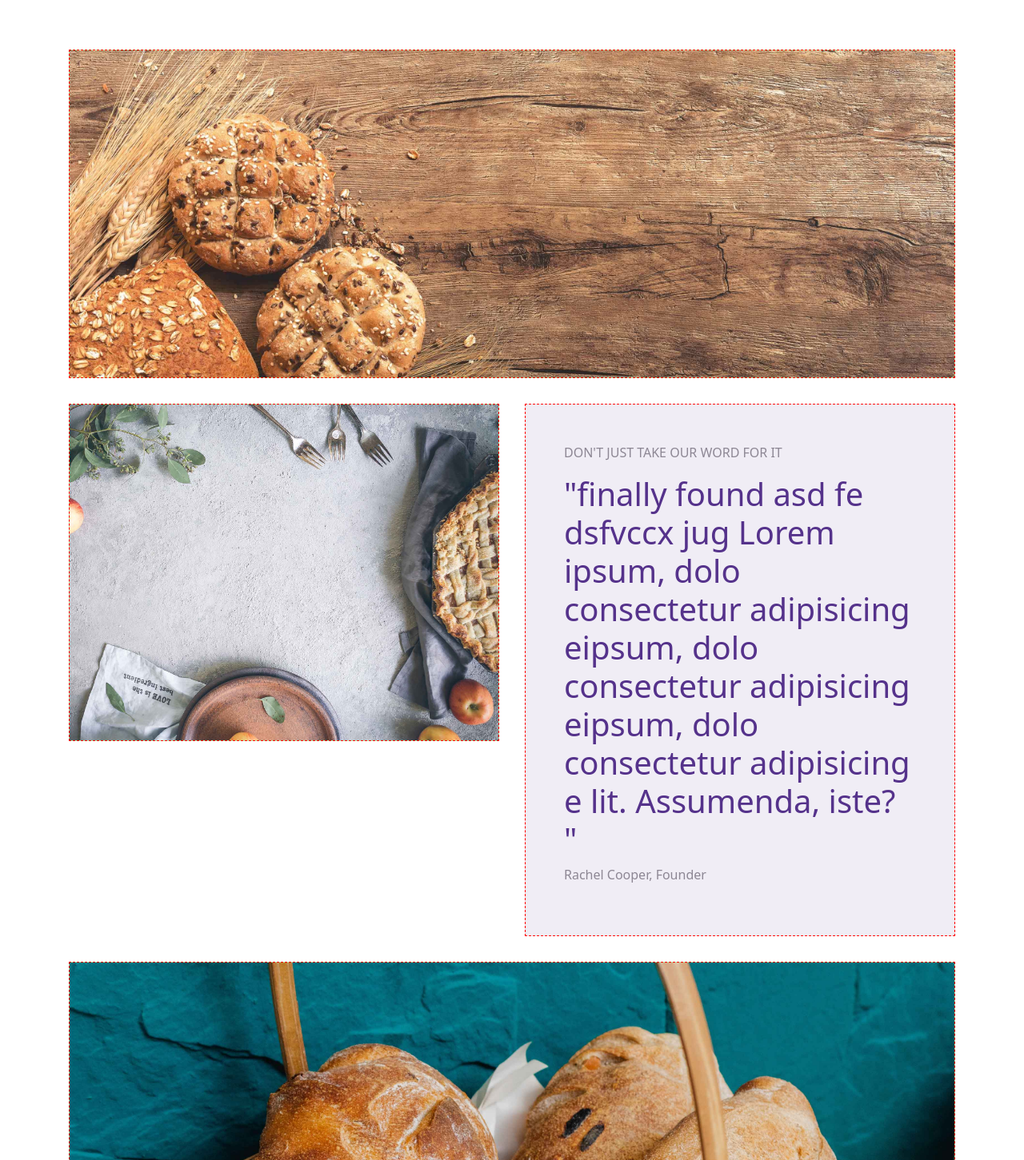
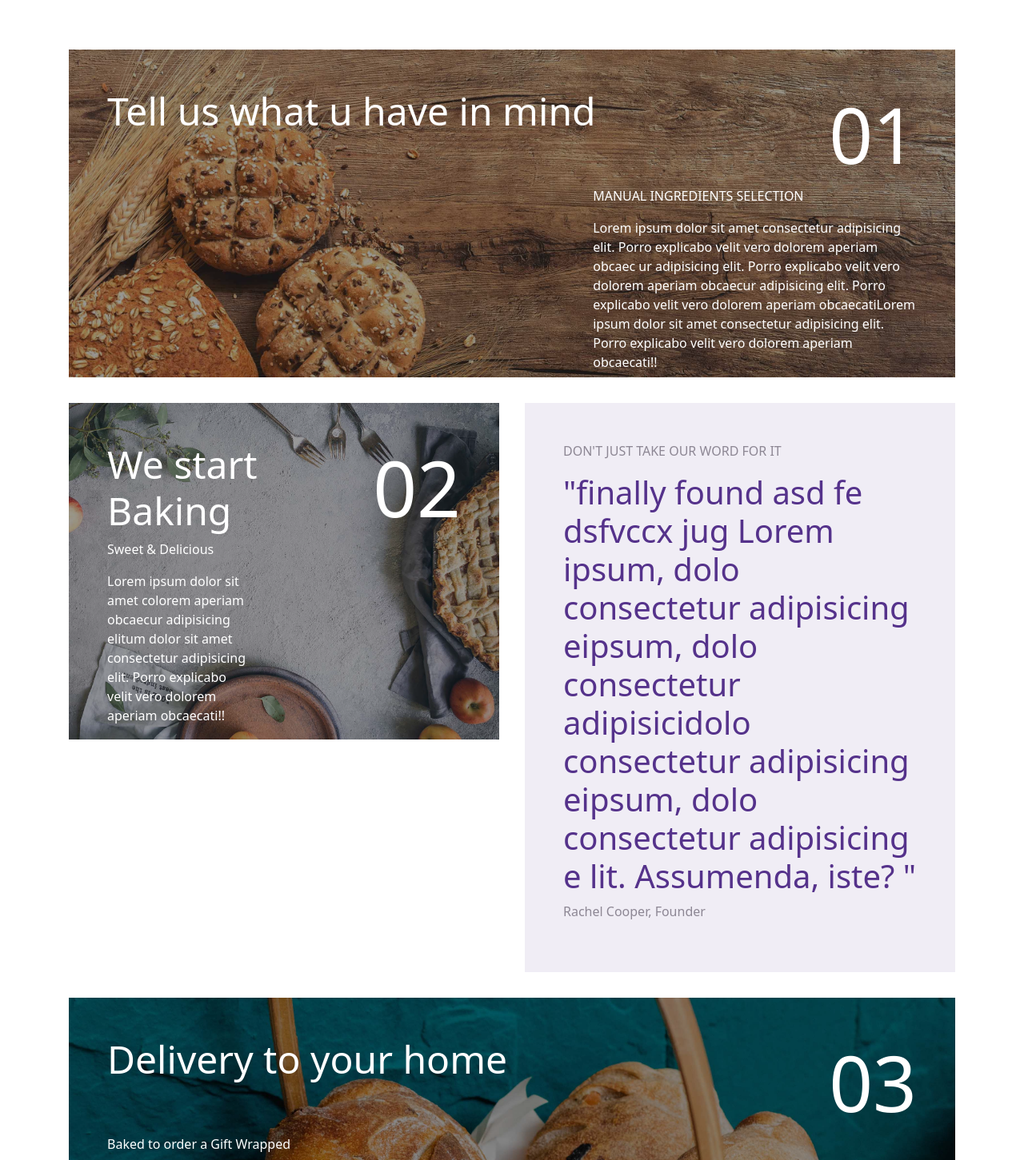
Before and after one commit to CarloCassini/proj-html-vuejs, a Vue app: page / in a window 1280 px wide. Shown: the part 2419-3870 px from the top of the page at 80% size. Built offline with nearby package versions, Linux system fonts and the light colour scheme.

Commit message:
add descriprion to social section

```diff
--- a/src/components/main components/social.vue
+++ b/src/components/main components/social.vue
@@ -6,7 +6,7 @@ export default {
   data() {
     return {
       txtLittleTitle: `DON'T JUST TAKE OUR WORD FOR IT`,
-      txtBigTitle: `"finally found asd fe dsfvccx jug   Lorem ipsum, dolo consectetur adipisicing eipsum, dolo consectetur adipisicing eipsum, dolo consectetur adipisicing e lit. Assumenda, iste? "`,
+      txtBigTitle: `"finally found asd fe dsfvccx jug   Lorem ipsum, dolo consectetur adipisicing eipsum, dolo  consectetur adipisicidolo consectetur adipisicing eipsum, dolo consectetur adipisicing e lit. Assumenda, iste? "`,
       txtParagraph: `Rachel Cooper, Founder`,
     };
   },
@@ -27,21 +27,54 @@ export default {
   <section class="container">
     <div class="row">
       <div class="col-12 p-3 jumbo">
-        <div class="debug social-card">
+        <div class="social-card">
           <div>
             <img src="images/backgrounds/bakery-process-1.jpg" alt="" />
+          </div>
+          <div
+            class="social-card-text p-5 d-flex flex-column justify-content-between"
+          >
+            <div class="d-flex justify-content-between align-items-start">
+              <h1 class="social-card-title">Tell us what u have in mind</h1>
+              <h1 class="social-card-number">01</h1>
+            </div>
+            <div class="d-flex justify-content-end align-items-end">
+              <paragraph
+                class="paragraph-dimension"
+                :invertColor="true"
+                littleTitle="MANUAL INGREDIENTS SELECTION"
+                paragraph="Lorem ipsum dolor sit amet consectetur adipisicing elit. Porro explicabo velit vero dolorem aperiam obcaec
+                ur adipisicing elit. Porro explicabo velit vero dolorem aperiam obcaecur adipisicing elit. Porro explicabo velit vero dolorem aperiam obcaecatiLorem ipsum dolor sit amet consectetur adipisicing elit. Porro explicabo velit vero dolorem aperiam obcaecati!!"
+              />
+            </div>
           </div>
         </div>
       </div>
       <div class="col-6 p-3 jumbo">
-        <div class="debug social-card">
+        <div class="social-card">
           <div>
             <img src="images/backgrounds/bakery-process-2.jpg" alt="" />
+          </div>
+          <div
+            class="social-card-text p-5 d-flex flex-column justify-content-between"
+          >
+            <div class="d-flex justify-content-between align-items-start">
+              <h1 class="social-card-title">We start Baking</h1>
+              <h1 class="social-card-number">02</h1>
+            </div>
+            <div class="d-flex justify-content-start align-items-end">
+              <paragraph
+                class="paragraph-dimension"
+                :invertColor="true"
+                littleTitle="Sweet & Delicious"
+                paragraph="Lorem ipsum dolor sit amet colorem aperiam obcaecur adipisicing elitum dolor sit amet consectetur adipisicing elit. Porro explicabo velit vero dolorem aperiam obcaecati!!"
+              />
+            </div>
           </div>
         </div>
       </div>
       <div class="col-6 p-3 jumbo">
-        <div class="debug social-form p-5">
+        <div class="social-form p-5">
           <paragraph
             :littleTitle="txtLittleTitle"
             :bigTitle="txtBigTitle"
@@ -50,9 +83,26 @@ export default {
         </div>
       </div>
       <div class="col-12 p-3 jumbo">
-        <div class="debug social-card">
+        <div class="social-card">
           <div>
             <img src="images/backgrounds/bakery-process-3.jpg" alt="" />
+          </div>
+          <div
+            class="social-card-text p-5 d-flex flex-column justify-content-between"
+          >
+            <div class="d-flex justify-content-between align-items-start">
+              <h1 class="social-card-title">Delivery to your home</h1>
+              <h1 class="social-card-number">03</h1>
+            </div>
+            <div class="d-flex justify-content-start align-items-end">
+              <paragraph
+                class="paragraph-dimension"
+                :invertColor="true"
+                littleTitle="Baked to order a Gift Wrapped"
+                paragraph="Lorem ipsum dolor sit amet consectetur adipisicing elit. Porro explicabo velit vero dolorem aperiam obcaec
+                ur adipisicing elit. Porro explicabo velit vero dolorem aperiam obcaecur adipisicing elit. Porro explicabo velit vero dolorem aperiam obcaecatiLorem ipsum dolor sit amet consectetur adipisicing elit. Porro explicabo velit vero dolorem aperiam obcaecati!!"
+              />
+            </div>
           </div>
         </div>
       </div>
@@ -64,7 +114,29 @@ export default {
 .jumbo {
   height: 100%;
   .social-card {
+    position: relative;
     overflow: hidden;
+
+    .social-card-text {
+      color: white;
+      position: absolute;
+      background-color: rgba(0, 0, 0, 0.4);
+      top: 0;
+      left: 0;
+      bottom: 0;
+      right: 0;
+
+      .social-card-title {
+        font-size: 3rem;
+      }
+      .social-card-number {
+        font-weight: lighter;
+        font-size: 6rem;
+      }
+      .paragraph-dimension {
+        max-width: 40%;
+      }
+    }
 
     img {
       max-width: 100%;
```
